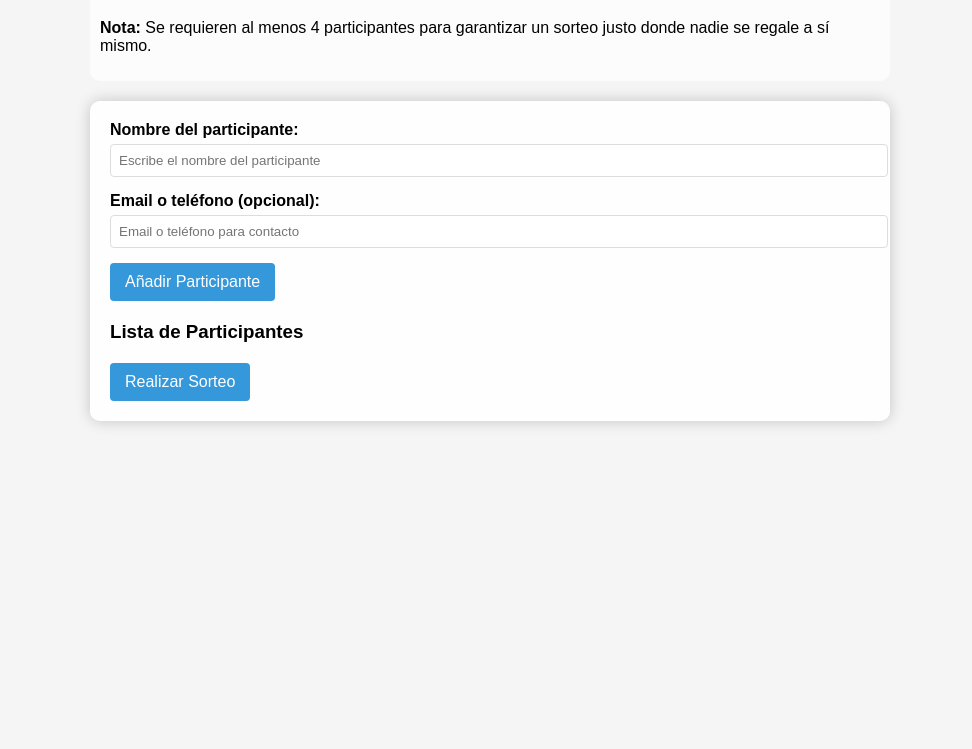
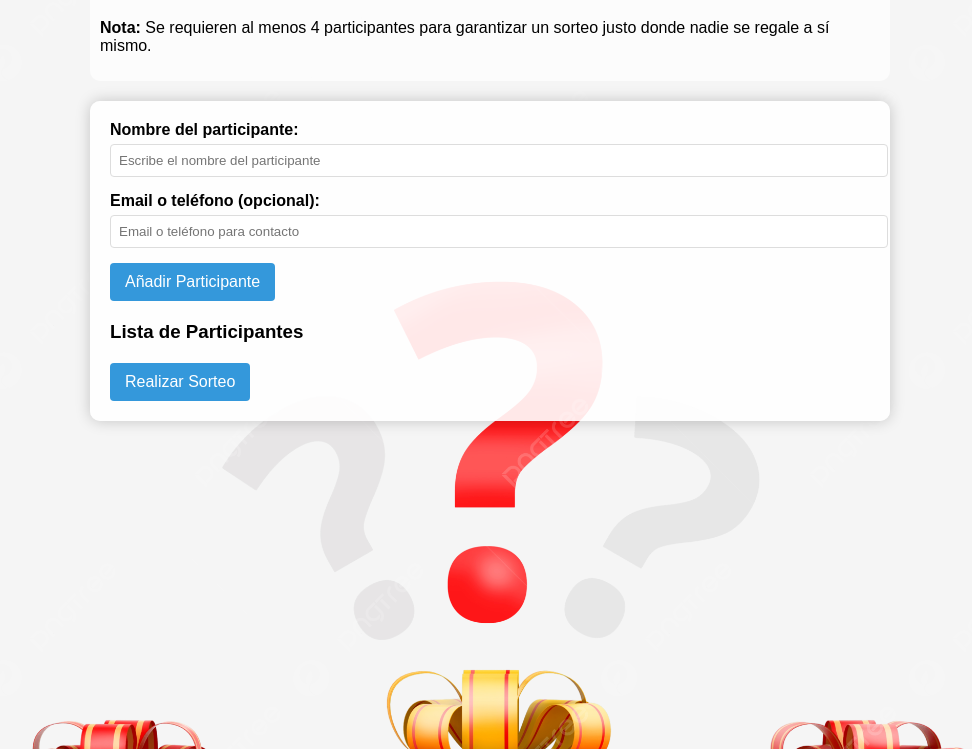
Before and after one commit to Dan14DA/Sorteo_Amigo_Secreto, a plain HTML site: page index.html in a window 1280 px wide. Shown: the part 91-840 px from the top of the page, without its empty margins (150-1122 px from the left). Drawn offline with Linux system fonts and the light colour scheme.

Commit message:
Update style.css

```diff
--- a/style.css
+++ b/style.css
@@ -3,7 +3,7 @@ body {
     max-width: 800px;
     margin: 0 auto;
     padding: 20px;
-    background-image: url('img/background.jpg'); /* Puedes añadir tu propia imagen a la carpeta img */
+    background-image: url('background.jpg'); /* Puedes añadir tu propia imagen a la carpeta img */
     background-size: cover;
     background-position: center;
     background-attachment: fixed;
```
